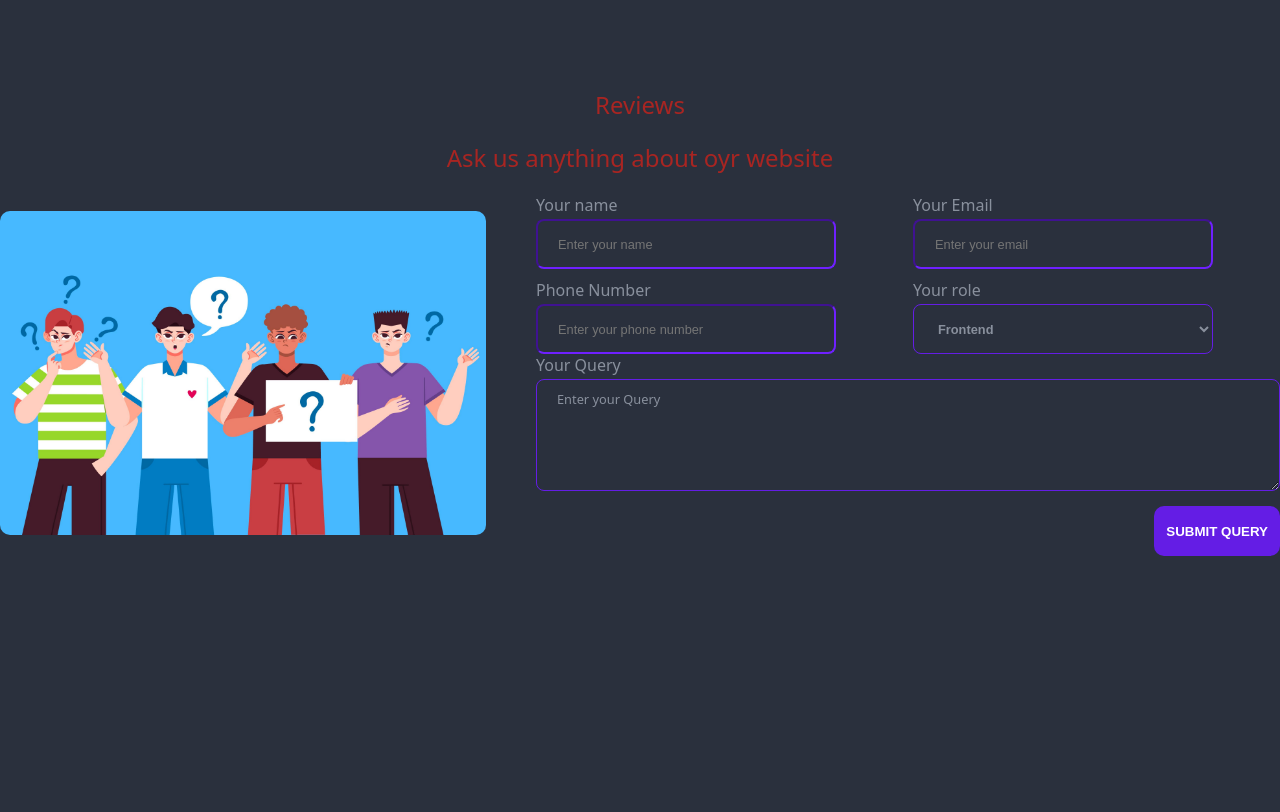
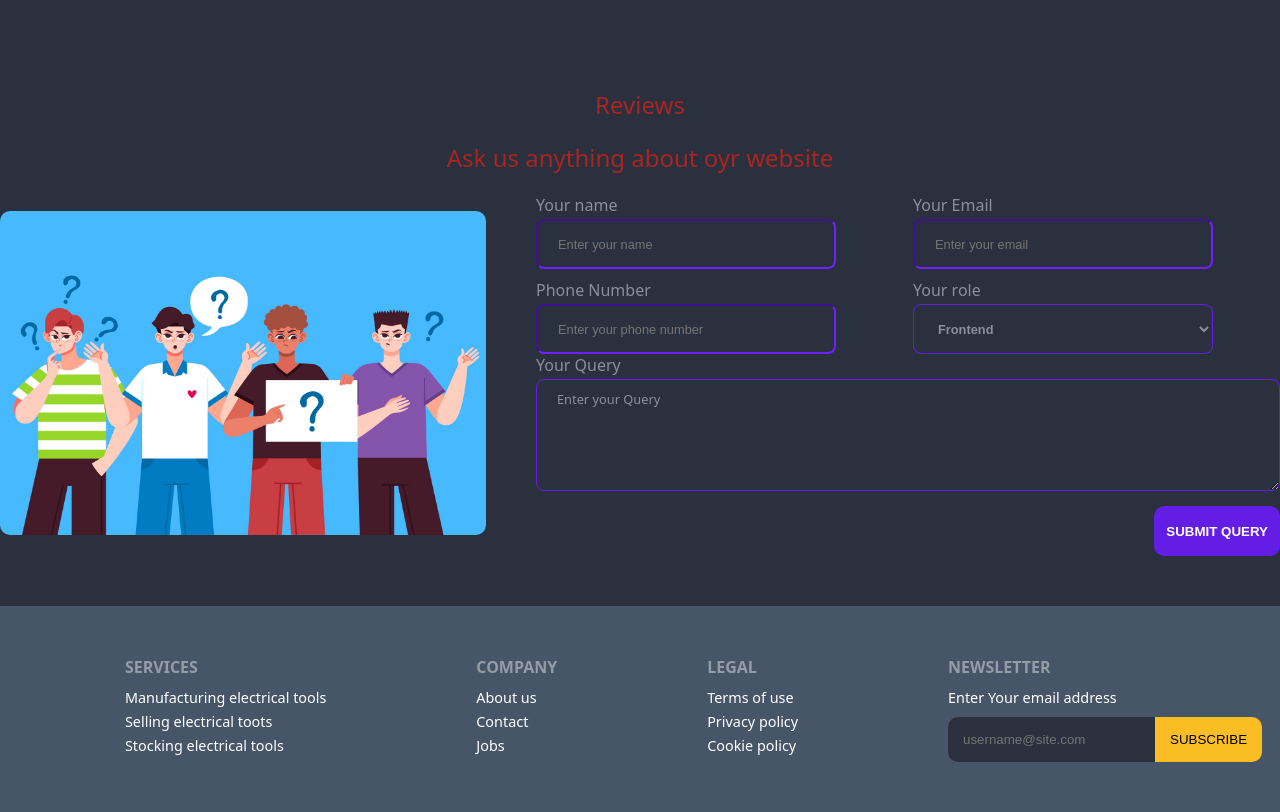
Before and after one commit to AsifurRahman10/Electric-Builders, a plain HTML site: page index.html in a window 1280 px wide. Shown: the part 1208-2020 px from the top of the page. Before the commit the page ends 1814 px from the top, so only its background shows below. Drawn offline with Linux system fonts and the light colour scheme.

Commit message:
footer section added

```diff
--- a/index.html
+++ b/index.html
@@ -131,7 +131,7 @@
             </div>
         </section>
          <!-- why choose us sectioned end -->
-        <!-- ans us section start -->
+        <!-- about us section start -->
         <section class="about-us">
             <h2 class="section-header">Reviews</h2>
             <h2 class="section-header">Ask us anything about oyr website</h2>
@@ -173,9 +173,39 @@
                 </div>
             </div>
         </section>
-        <!-- ans us section end -->
+        <!-- about us section end -->
     </main>
-
+    <!--main section end  -->
+    <!-- Footer section starts -->
+    <footer class="footer">
+        <div class="services">
+            <h4>Services</h4>
+            <a href="">Manufacturing electrical tools</a>
+            <a href="">Selling electrical toots</a>
+            <a href="">Stocking electrical tools</a>
+        </div>
+        <div class="services">
+            <h4>Company</h4>
+            <a href="">About us</a>
+            <a href="">Contact</a>
+            <a href="">Jobs</a>
+        </div>
+        <div class="services">
+            <h4>Legal</h4>
+            <a href="">Terms of use</a>
+            <a href="">Privacy policy</a>
+            <a href="">Cookie policy</a>
+        </div>
+        <div class="services-news">
+            <h4>Newsletter</h4>
+            <p>Enter Your email address</p>
+            <form action="">
+            <input type="email" name="" id="" placeholder="username@site.com">
+            <button class="subscribe">SUBSCRIBE</button>
+        </form>
+        </div>
+    </footer>
+    <!-- Footer section ends -->
 </body>
 
 </html>
--- a/style/responsive.css
+++ b/style/responsive.css
@@ -60,10 +60,13 @@
     .col-1 input, select{
        width: 175px;
     }
-
-
     textarea{
         width: 360px;
+    }
+    .footer{
+        display: flex;
+        flex-direction: column;
+        gap: 20px;
     }
 
 }
@@ -118,6 +121,10 @@
         .about-us-image{
             width: 70%;
         }
+        .footer{
+            justify-content: left;
+            gap: 35px;
+        }
 
 }
 
--- a/style/style.css
+++ b/style/style.css
@@ -272,10 +272,59 @@ select{
     color: #89909D;
     font-weight: 800;
 }
-
-
-
-
-
 /* about us section ends */
 /* main section ends */
+/* Footer section start */
+.footer{
+    max-width: 100%;
+    display: flex;
+    background: #475569;
+    justify-content: space-around;
+    padding: 50px;
+}
+.services{
+    display: flex;
+    flex-direction: column;
+}
+.services-news h4{
+    color: #949CA8;
+    margin-bottom: 10px;
+    text-transform: uppercase;
+}
+.services h4{
+    color: #949CA8;
+    margin-bottom: 10px;
+    text-transform: uppercase;
+}
+
+.services a{
+    text-decoration: none;
+    color: white;
+    margin-bottom: 5px;
+    font-size: 0.9rem;
+}
+.services-news p{
+    color: white;
+    margin-bottom: 10px;
+    font-size: 0.9rem;
+}
+.services-news input{
+    padding: 15px 15px;
+    border-radius: 10px;
+    border: none;
+    background: #2A303D;
+    color: #8B929E;
+    border-top-right-radius: 0px;
+    border-bottom-right-radius: 0px;
+}
+.services-news button{
+    padding: 15px 15px;
+    border-radius: 10px;
+    border: none;
+    background: #FBBD24;
+    color: black;
+    border-top-left-radius: 0px;
+    border-bottom-left-radius: 0px;
+    position: absolute;
+}
+/* footer section ends */
```
